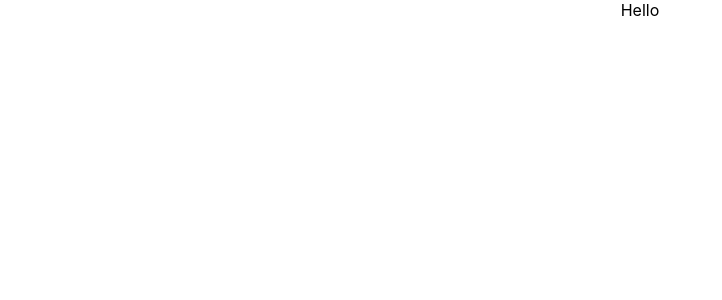
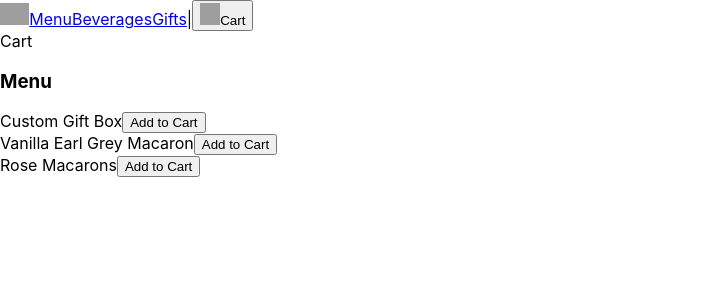
Before and after one commit to marcsi19/macaron, a React app: page /menu in a window 1280 px wide. Shown: the top 300 px of the page, without its empty margins (0-722 px from the left). Built offline with nearby package versions, Linux system fonts and the light colour scheme; grey boxes are pictures that could not be loaded.

Commit message:
initial components

```diff
--- a/src/App.js
+++ b/src/App.js
@@ -1,13 +1,19 @@
-import React from 'react';
+import React from "react";
+import { Route, Switch } from "react-router-dom";
+import Home from "./home";
+// import "./App.css";
 
-import './App.scss';
+// import Navbar from "./components/navbar";
+// import Routes from "./routes";
 
-function App() {
+const App = () => {
   return (
-    <div className="App">
-      Hello
+    <div>
+      <Switch>
+        <Route path="/" component={Home} />
+      </Switch>
     </div>
   );
-}
+};
 
 export default App;
--- /dev/null
+++ b/src/components/cart.js
@@ -0,0 +1,30 @@
+import React from 'react'
+
+const Cart = (props) => {
+
+  let cart = props.cart
+  let style1 = { dislay: 'visible' }
+  let style2 = { display: 'none' }
+
+  let style = props.showCart ? style1 : style2
+  console.log('style', style)
+  console.log('showingStyleCart', props.showCart)
+
+  return (
+    <div>
+      <div style={style1}> Cart</div>
+      < div > {cart.map(item => {
+        return (
+          <div key={item.id}>
+            <div>{item.title}</div>
+            <button onClick={() => props.removeFromCart(item.id)}>Remove</button>
+          </div>
+        )
+      })}</div >
+    </div>
+
+  )
+}
+
+
+export default Cart
--- /dev/null
+++ b/src/components/menu.js
@@ -0,0 +1,35 @@
+import React, { Component } from 'react'
+import Product from './product'
+
+class Menu extends Component {
+
+  render() {
+    let menuItems = this.props.menuItems
+    let addToCart = this.props.addToCart
+
+    return (
+      <div>
+        <h3>Menu</h3>
+        {/* <form onSubmit={addToCart}> */}
+        <div>
+
+          {menuItems.map(product => {
+            return (
+              <div key={product.id} value={product}>
+                {product.title}
+
+                <button type="submit" onClick={() => addToCart(product)}>Add to Cart</button>
+              </div>
+            )
+          }
+            // <Product product={product} key={product.id} addToCart={addToCart} />
+          )}
+
+        </div>
+        {/* </form> */}
+      </div>
+    )
+  }
+}
+
+export default Menu;
--- /dev/null
+++ b/src/components/navbar.js
@@ -0,0 +1,39 @@
+import React, { Component } from 'react'
+import { Link } from 'react-router-dom'
+import logo from '../img/logo.svg'
+import cartIcon from '../img/cart_icon.svg'
+
+class Navbar extends Component {
+  render() {
+    console.log(this.props.showingCart, "DOIT")
+    return (
+      <div>
+        <nav>
+          <Link to='/'> <img
+            src={logo}
+            alt="Cart"
+            height="22px"
+          /></Link>
+          <Link to="/menu">Menu</Link>
+          <Link to="/beverages">Beverages</Link>
+          <Link to="/gifts">Gifts</Link>
+          <span>|</span>
+          {/* <Link to="/" ><img
+            src={cartIcon}
+            alt="Cart"
+            height="22px"
+            width="20px"
+          />Cart</Link> */}
+          <button onClick={this.props.showingCart}><img
+            src={cartIcon}
+            alt="Cart"
+            height="22px"
+            width="20px"
+          />Cart</button>
+        </nav>
+      </div>
+    )
+  }
+}
+
+export default Navbar;
--- /dev/null
+++ b/src/components/product.js
@@ -0,0 +1,21 @@
+import React from 'react'
+
+
+const Product = (props) => {
+
+  let product = props.product
+
+
+  return (
+    <div>
+      {product.title}
+      {/* <form onSubmit={props.addToCart}>
+        <input onChange={this.handleChange} /> */}
+      <button onClick={(e) => props.addToCart(e)}>Add to Cart</button>
+      {/* </form> */}
+    </div>
+  )
+
+}
+
+export default Product;
--- /dev/null
+++ b/src/home.js
@@ -0,0 +1,80 @@
+import React, { Component } from 'react';
+import './App.scss';
+import { Route } from 'react-router-dom'
+import Menu from './components/menu'
+import Cart from './components/cart'
+import Navbar from './components/navbar'
+// import logo from './img/logo.svg'
+// import cartIcon from './img/cart_icon.svg'
+class Home extends Component {
+  constructor() {
+    super()
+    this.state = {
+      menuItems: [{
+        id: 1,
+        title: 'Custom Gift Box',
+        quantity: 'Assorted Flavors',
+        description: `This 16 piece gift box is perfect for birthdays, anniversaries or just for yourself! Customize your flavors or pick from our three gift boxes! \n
+        We offer pre-packed Citrus, Floral or Classic themed boxes. We offer next day delivery for free with all custom gift boxes!`,
+        image: require('./img/custom_gift_box.png')
+      },
+      {
+        id: 2,
+        title: 'Vanilla Earl Grey Macaron',
+        quantity: '1 Piece',
+        description: `Our most popular flavor! Each macaron is filled with earl grey ganache.`,
+        image: require('./img/vanilla.png')
+      },
+      {
+        id: 3,
+        title: 'Rose Macarons',
+        quantity: '1 Piece',
+        description: `Our most romatic flavor! Filled with the lightest, sweetest rose ganache, this macaron will definitely be a pleasant surprise.`,
+        image: require('./img/rose.png')
+      }],
+      cart: [],
+      showCart: false
+    }
+    this.addToCart = this.addToCart.bind(this)
+    this.removeFromCart = this.removeFromCart.bind(this)
+    this.showingCart = this.showingCart.bind(this)
+  }
+
+
+  addToCart(item) {
+    this.setState({
+      cart: [...this.state.cart, item]
+    })
+  }
+
+  removeFromCart(itemId) {
+    this.setState({
+      cart: this.state.cart.filter(cartItem => cartItem.id !== itemId)
+    })
+  }
+
+  showingCart() {
+    this.setState({
+      showCart: !this.state.showCart
+    })
+  }
+  render() {
+
+    return (
+      <div>
+        <Navbar showingCart={this.showingCart} />
+        <div>
+          {/* <div className={styles["resizeable-both"]}>{this.state.hello}</div> */}
+
+          <Cart cart={this.state.cart} removeFromCart={this.removeFromCart} showCart={this.state.showCart} />
+          {/* <Route path="/" render={() => <Cart cart={this.state.cart} removeFromCart={this.state.removeFromCart} showCart={!this.state.showCart} />} /> */}
+          <Route path="/menu" render={() => <Menu menuItems={this.state.menuItems} addToCart={this.addToCart} />} />
+
+        </div>
+      </div>
+
+    );
+  }
+}
+
+export default Home;
--- a/src/index.js
+++ b/src/index.js
@@ -3,16 +3,16 @@ import ReactDOM from "react-dom";
 import "./index.scss";
 import createBrowserHistory from "./history";
 import App from "./App";
-import { HashRouter } from "react-router-dom";
+import { Router } from 'react-router-dom'
 import * as serviceWorker from "./serviceWorker";
 import ScrollToTop from "./scrolltotop";
 
 ReactDOM.render(
-  <HashRouter history={createBrowserHistory}>
+  <Router history={createBrowserHistory}>
     <ScrollToTop>
       <App />
     </ScrollToTop>
-  </HashRouter>,
+  </Router>,
   document.getElementById("root")
 );
 
```
